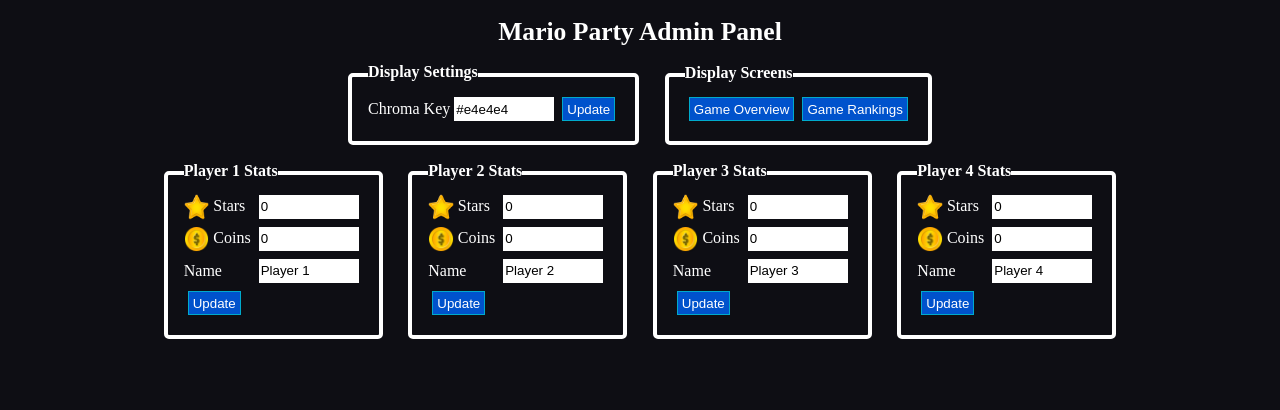
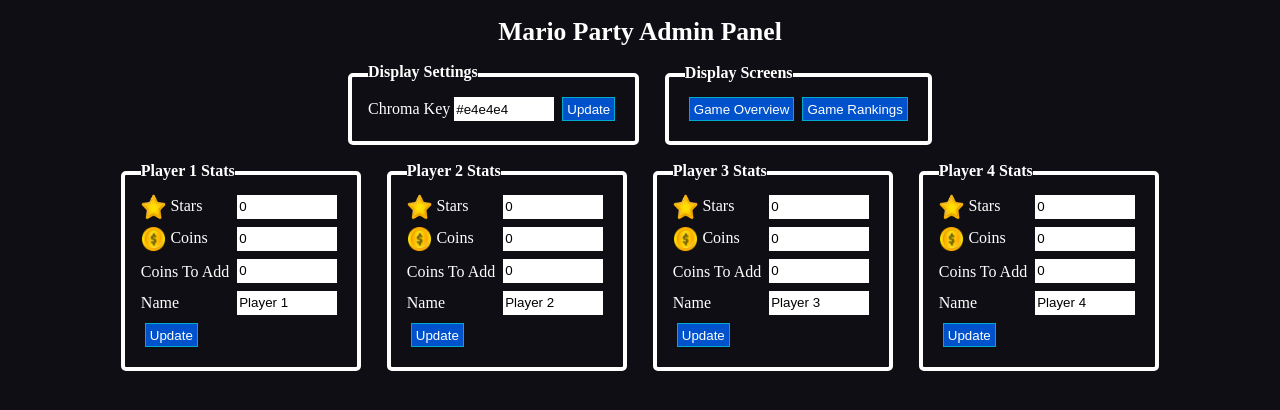
Before and after one commit to kyle-flynn/mario-party-ui, a React (Vite) app in the folder front-end/: page /admin in a window 1280 px wide. Shown: the top 410 px of the page. Built offline with nearby package versions, Linux system fonts and the light colour scheme; no server answers; a web font is replaced by a local one.

Commit message:
Coins To Add works properly

```diff
--- a/front-end/src/App.tsx
+++ b/front-end/src/App.tsx
@@ -7,7 +7,7 @@
 const App: FC = () => {
   return (
     <>
-      <UpdateListener host={window.location.hostname} port="8080" />
+      <UpdateListener host={'127.0.0.1'} port="8080" />
       <Routes>
         {AppRoutes.map((route) => (
           <Route key={route.name} path={route.path} element={route.component} />
--- a/front-end/src/AppTypes.ts
+++ b/front-end/src/AppTypes.ts
@@ -8,6 +8,7 @@
   stars: number;
   rank: number;
   coins: number;
+  newCoins: number;
   items: Item[];
 }
 
--- a/front-end/src/screens/Admin/AdminPanel.module.less
+++ b/front-end/src/screens/Admin/AdminPanel.module.less
@@ -64,6 +64,10 @@
     input:focus {
       border: none;
     }
+    input:disabled {
+      background-color: grey;
+      cursor: not-allowed;
+    }
     button {
       height: 24px;
       background-color: @button-color;
--- a/front-end/src/screens/Admin/AdminPanel.tsx
+++ b/front-end/src/screens/Admin/AdminPanel.tsx
@@ -1,5 +1,5 @@
 import { ChangeEvent, FC, MouseEvent } from "react";
-import { useRecoilState, useRecoilValue } from "recoil";
+import { useRecoilCallback, useRecoilState } from "recoil";
 import { useSocket } from "../../providers/ApiProvier";
 import { chromaKeyAtom, currentGameAtom } from "../../stores/Recoil";
 import classes from "./AdminPanel.module.less";
@@ -7,16 +7,16 @@
 
 export const AdminPanel: FC = () => {
   const [chromaKey, setChromaKey] = useRecoilState(chromaKeyAtom);
-  const game = useRecoilValue(currentGameAtom);
 
   const [socket] = useSocket();
 
   const changeChromaKey = (e: ChangeEvent<HTMLInputElement>) => {
     setChromaKey(e.target.value);
   };
-  const handleUpdate = () => {
-    socket?.emit("update", game);
-  };
+  const handleUpdate = useRecoilCallback(({ snapshot }) => async () => {
+    const promisedGame = await snapshot.getPromise(currentGameAtom);
+    socket?.emit("update", promisedGame);
+  });
 
   const sendChromaKey = (e: MouseEvent<HTMLButtonElement>) => {
     e.preventDefault();
--- a/front-end/src/screens/Admin/components/PlayerForm.tsx
+++ b/front-end/src/screens/Admin/components/PlayerForm.tsx
@@ -21,8 +21,15 @@
     const typedValue = type === 'number' ? parseInt(value) : value;
     setPlayer({ ...player, [name]: typedValue });
   };
+  const handleCoinChange = (e: ChangeEvent<HTMLInputElement>) => {
+    const { value } = e.target;
+    const newCoins = parseInt(value);
+    const newPlayer = { ...player, newCoins };
+    setPlayer({ ...newPlayer });
+  };
   const handleUpdate = (e: MouseEvent<HTMLButtonElement>) => {
     e.preventDefault();
+    setPlayer({ ...player, coins: player.coins + player.newCoins });
     onUpdate();
   };
   return (
@@ -37,6 +44,10 @@
         <input name="coins" id="coins" type="number" value={player.coins} onChange={handleChange} />
       </div>
       <div className={classes.formgroup}>
+        <label htmlFor="newCoins"><span>Coins To Add</span></label>
+        <input id="newCoins" type="number" value={player.newCoins} onChange={handleCoinChange} />
+      </div>
+      <div className={classes.formgroup}>
         <label htmlFor="name">Name</label>
         <input name="name" id="name" type="text" value={player.name} onChange={handleChange} />
       </div>
--- a/front-end/src/screens/Stream/GamePlayResults/components/PlayerResult.tsx
+++ b/front-end/src/screens/Stream/GamePlayResults/components/PlayerResult.tsx
@@ -25,7 +25,7 @@
         <img src={STAR_ICON} />
       </div>
       <span className={`center ${classes.playerStars}`}>{player.stars}</span>
-      <span className={`center ${classes.playerNewCoins}`}>+5</span>
+      <span className={`center ${classes.playerNewCoins}`}>{player.newCoins}</span>
       <div className={`center ${classes.playerStat}`}>
         <img src={COIN_ICON} />
       </div>
--- a/front-end/src/stores/Recoil.ts
+++ b/front-end/src/stores/Recoil.ts
@@ -7,6 +7,7 @@
   players: [
     {
       coins: 0,
+      newCoins: 0,
       id: 1,
       items: [],
       name: "Player 1",
@@ -15,6 +16,7 @@
     },
     {
       coins: 0,
+      newCoins: 0,
       id: 2,
       items: [],
       name: "Player 2",
@@ -23,6 +25,7 @@
     },
     {
       coins: 0,
+      newCoins: 0,
       id: 3,
       items: [],
       name: "Player 3",
@@ -31,6 +34,7 @@
     },
     {
       coins: 0,
+      newCoins: 0,
       id: 4,
       items: [],
       name: "Player 4",
```
